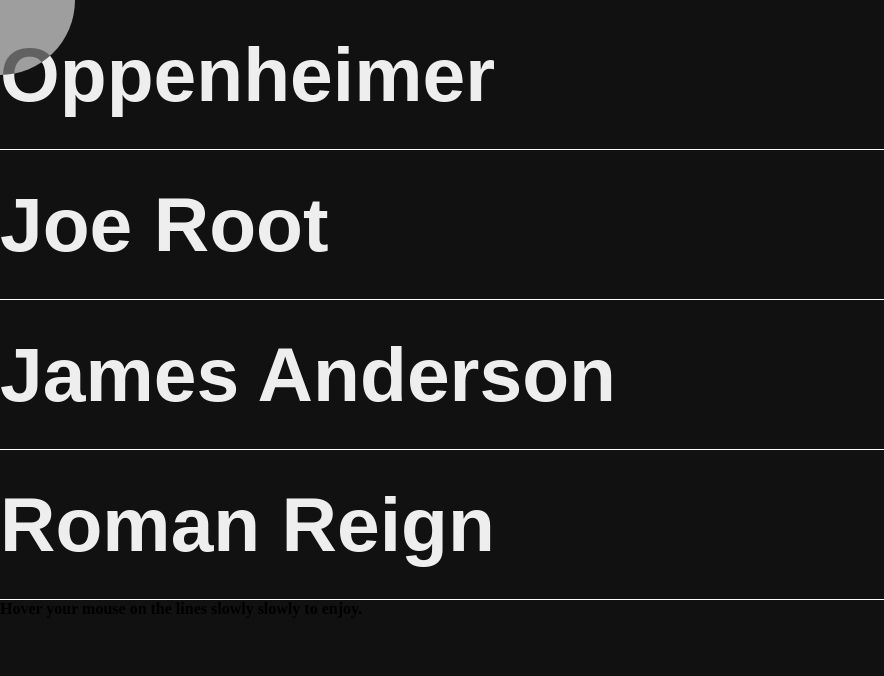
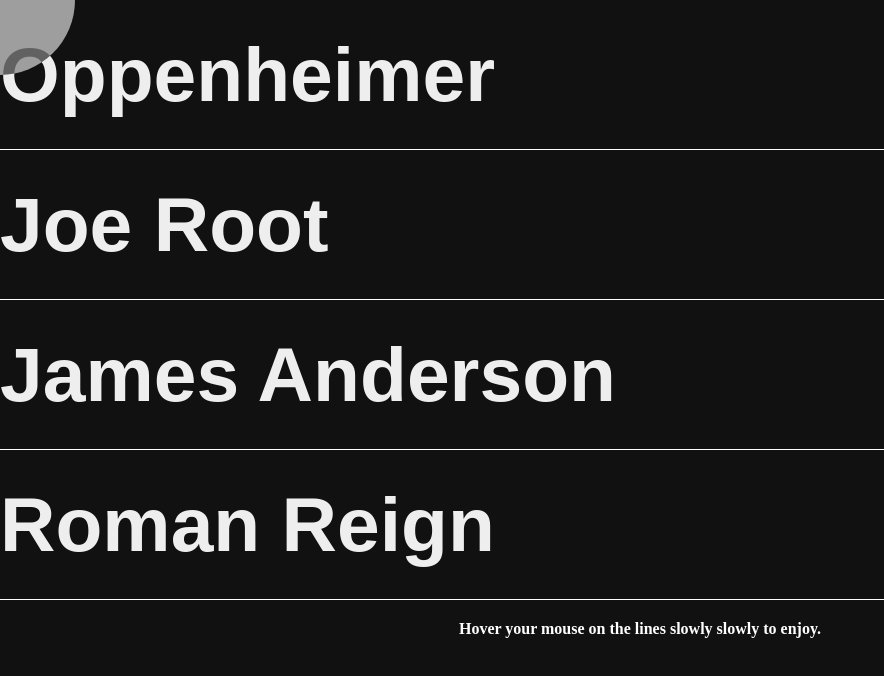
Before and after one commit to Anshumankhanna/Image-hover, a plain HTML site: page index.html in a window 1280 px wide. Shown: the whole page, without its empty margins (0-884 px from the left). Drawn offline with Linux system fonts and the light colour scheme; grey boxes are pictures that could not be loaded.

Commit message:
Update mouse-hovering-animation-style.css
Added styling for footer and dealt with the overflow in main.

```diff
--- a/mouse-hovering-animation-style.css
+++ b/mouse-hovering-animation-style.css
@@ -9,7 +9,6 @@
 {
     width: 100%;
     height: 100%;
-    /* overflow: hidden; */
 }
 
 .main
@@ -18,6 +17,7 @@
     width: 100%;
     background-color: #111;
     position: relative;
+    overflow-x: hidden;
 }
 
 .elem
@@ -55,3 +55,11 @@
     opacity: 0;
     transition: all linear 0.3s;
 }
+
+footer
+{
+    display: flex;
+    justify-content: center;
+    color: #fff;
+    margin: 20px;
+}
```
